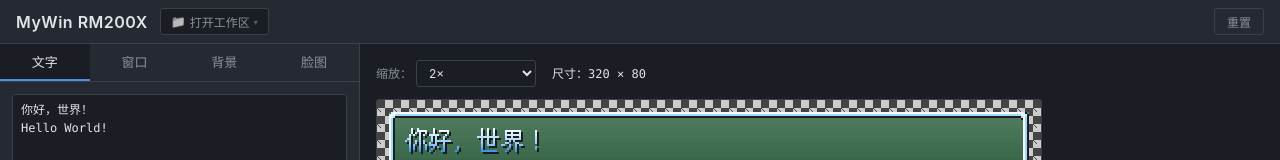
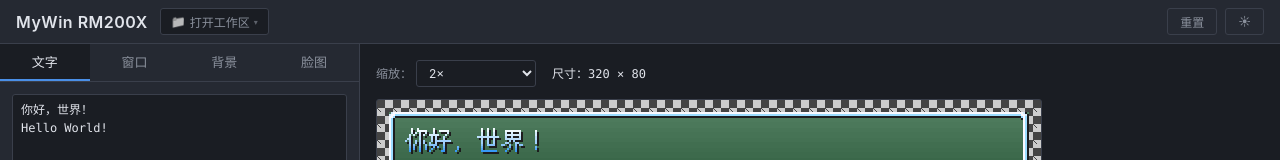
Before and after one commit to blanhhy/mywin-rm200x, a React (Vite) app: page / in a window 1280 px wide. Shown: the top 160 px of the page. Built offline with nearby package versions, Linux system fonts and the light colour scheme.

Commit message:
feat: 光暗主题切换

```diff
--- a/src/App.tsx
+++ b/src/App.tsx
@@ -122,13 +122,18 @@ function WorkspaceSelector() {
 }
 
 export default function App() {
-  const { activeTab, setActiveTab, config, updateConfig, initialized, setInitialized, resetConfig, restoreWorkspace } =
+  const { activeTab, setActiveTab, config, updateConfig, initialized, setInitialized, resetConfig, restoreWorkspace, theme, toggleTheme } =
     useStore();
 
   // 应用启动时自动恢复上次的工作区
   useEffect(() => {
     restoreWorkspace();
   }, [restoreWorkspace]);
+
+  // 初始化主题 data-theme
+  useEffect(() => {
+    document.documentElement.dataset.theme = theme;
+  }, []);
 
   useEffect(() => {
     if (initialized) return;
@@ -164,9 +169,14 @@ export default function App() {
       <header className="app-header">
         <h1>MyWin RM200X</h1>
         <WorkspaceSelector />
-        <button className="reset-btn" onClick={resetConfig} title="重置为默认配置">
-          重置
-        </button>
+        <div className="header-actions">
+          <button className="reset-btn" onClick={resetConfig} title="重置为默认配置">
+            重置
+          </button>
+          <button className="reset-btn theme-btn" onClick={toggleTheme} title={theme === 'dark' ? '切换到亮色' : '切换到暗色'}>
+            {theme === 'dark' ? '☀' : '☾'}
+          </button>
+        </div>
       </header>
       <main className="app-main">
         <aside className="app-sidebar">
--- a/src/store/useStore.ts
+++ b/src/store/useStore.ts
@@ -32,6 +32,7 @@ interface StoreState {
   workspace: WorkspaceInfo | null;
   workspaceLoading: boolean;
   workspaceError: string | null;
+  theme: 'dark' | 'light';
 
   updateConfig: (updater: (config: MessageWindowConfig) => MessageWindowConfig) => void;
   patchConfig: (partial: Partial<MessageWindowConfig>) => void;
@@ -39,6 +40,7 @@ interface StoreState {
   resetConfig: () => void;
   restoreStandardWindow: () => void;
   setInitialized: (v: boolean) => void;
+  toggleTheme: () => void;
 
   // 工作区操作
   openWorkspace: () => Promise<void>;
@@ -50,6 +52,8 @@ interface StoreState {
   isFileSystemSupported: () => boolean;
 }
 
+const savedTheme = (typeof localStorage !== 'undefined' && localStorage.getItem('mywin-theme')) as 'dark' | 'light' | null;
+
 export const useStore = create<StoreState>((set, get) => ({
   config: {
     ...DEFAULT_CONFIG,
@@ -59,6 +63,7 @@ export const useStore = create<StoreState>((set, get) => ({
   workspace: null,
   workspaceLoading: false,
   workspaceError: null,
+  theme: savedTheme ?? 'dark',
 
   updateConfig: (updater) =>
     set((state) => ({
@@ -94,6 +99,13 @@ export const useStore = create<StoreState>((set, get) => ({
     })),
 
   setInitialized: (v) => set({ initialized: v }),
+
+  toggleTheme: () => {
+    const next = get().theme === 'dark' ? 'light' : 'dark';
+    localStorage.setItem('mywin-theme', next);
+    document.documentElement.dataset.theme = next;
+    set({ theme: next });
+  },
 
   isFileSystemSupported: () => isFileSystemAccessSupported(),
 
--- a/src/styles/App.css
+++ b/src/styles/App.css
@@ -31,13 +31,18 @@
 }
 
 .reset-btn {
-  margin-left: auto;
   padding: 4px 12px;
   background: transparent;
   border: 1px solid var(--color-border);
   border-radius: var(--radius-sm);
   color: var(--color-text-muted);
   font-size: 12px;
+}
+
+.header-actions {
+  margin-left: auto;
+  display: flex;
+  gap: 8px;
 }
 
 .reset-btn:hover {
--- a/src/styles/index.css
+++ b/src/styles/index.css
@@ -1,6 +1,7 @@
 /* MyWin RM200X 全局样式 */
 
 :root {
+  /* 暗色主题（默认） */
   --color-bg: #1a1d23;
   --color-bg-elev: #252932;
   --color-bg-elev-2: #2f343f;
@@ -26,6 +27,28 @@
 
   --font-sans: -apple-system, BlinkMacSystemFont, 'Segoe UI', 'Microsoft YaHei', 'PingFang SC', sans-serif;
   --font-mono: 'Cascadia Code', 'Consolas', 'Source Han Mono', monospace;
+}
+
+[data-theme="light"] {
+  --color-bg: #f5f5f5;
+  --color-bg-elev: #ffffff;
+  --color-bg-elev-2: #e8e8e8;
+  --color-border: #d0d0d0;
+  --color-border-strong: #b8b8b8;
+  --color-text: #222222;
+  --color-text-muted: #666666;
+  --color-text-dim: #999999;
+  --color-primary: #357abd;
+  --color-primary-hover: #4a8fe7;
+  --color-primary-dim: #2c5a9a;
+  --color-accent: #d4892a;
+  --color-danger: #c0392b;
+  --color-success: #27ae60;
+  --color-warning: #d4a017;
+  --color-pixel: #009900;
+
+  --shadow-md: 0 4px 12px rgba(0, 0, 0, 0.08);
+  --shadow-lg: 0 8px 24px rgba(0, 0, 0, 0.12);
 }
 
 * {
```
